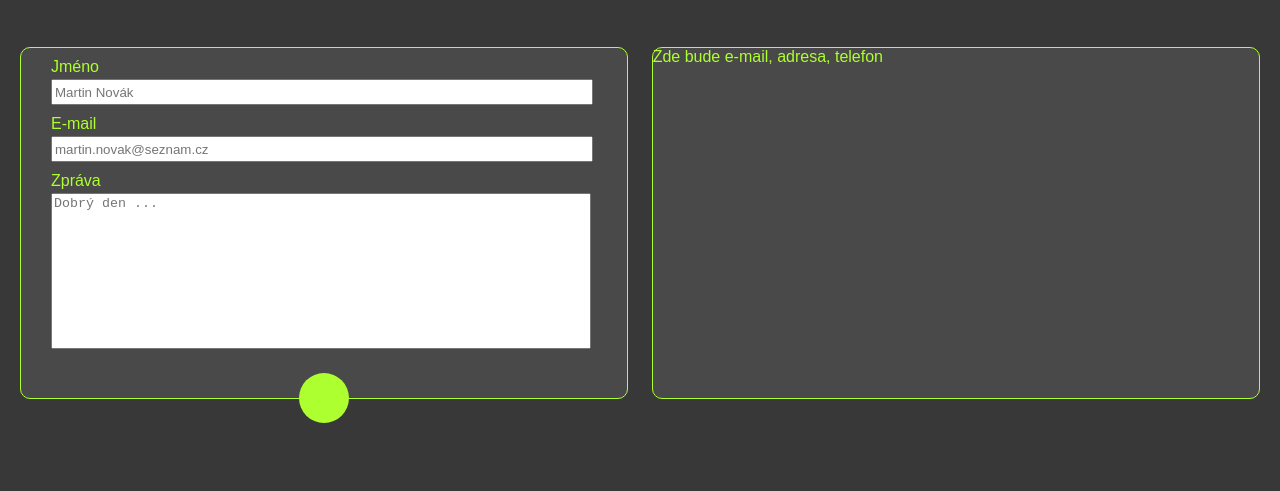
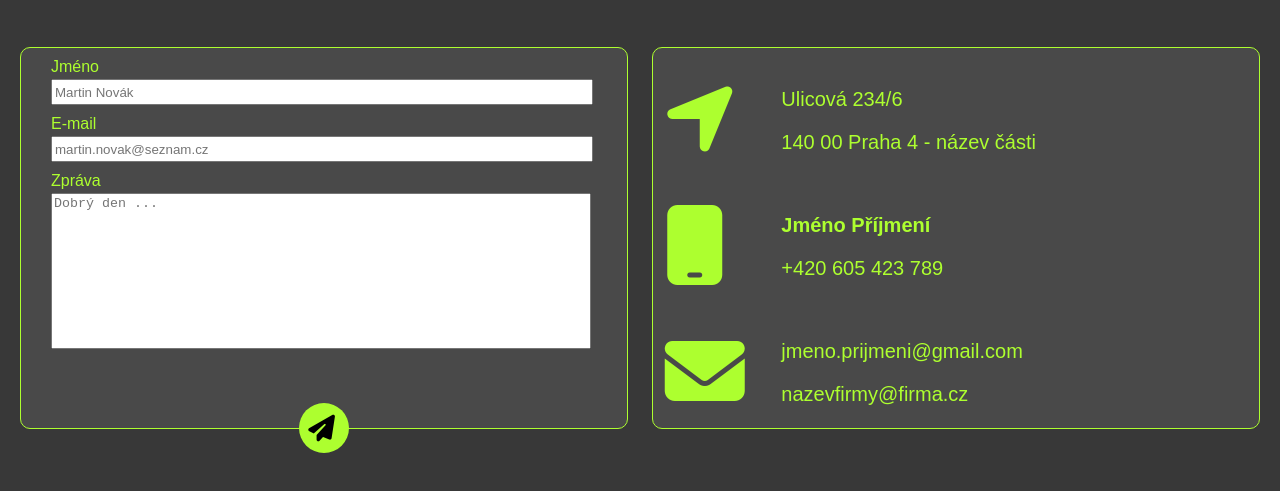
Before and after one commit to Martin-Prusa/ukolWeb, a plain HTML site: page contact.html in a window 1280 px wide. Shown: the part 165-656 px from the top of the page. Drawn offline with Linux system fonts and the light colour scheme.

Commit message:
dokonceni-kontaktu

```diff
--- a/contact.html
+++ b/contact.html
@@ -4,6 +4,7 @@
     <meta charset="UTF-8">
     <title>Kontakt</title>
     <link rel="stylesheet" href="styles.css">
+    <script src="https://kit.fontawesome.com/096b910122.js" crossorigin="anonymous"></script>
 </head>
 <body>
 <div class="navigace">
@@ -16,7 +17,7 @@
 </div>
 
 <h1 class="nadpis">Kontakt</h1>
-    <div  class="win">
+<div class="win">
     <div class="okno">
         <form>
             <div><label for="jmeno">Jméno</label></div>
@@ -27,11 +28,28 @@
             <br>
             <div><label for="zprava">Zpráva</label></div>
             <textarea id="zprava" name="zprava" type="text" placeholder="Dobrý den ..."></textarea>
-                <div class="odeslat"><button></button></div>
+            <div class="odeslat">
+                <button><i class="fas fa-paper-plane fa-2x" style="padding-right: 5px"></i></button>
+            </div>
         </form>
     </div>
     <div class="okno">
-            Zde bude e-mail, adresa, telefon
+        <div class = "velkeokno">
+            <div class="contact-icon">
+                <i class="fas fa-location-arrow fa-5x"></i>
+            </div>
+            <div class="text"><p>Ulicová 234/6</p><p>140 00 Praha 4 - název části</p></div>
+            <br>
+            <div class="contact-icon">
+                <i class="fas fa-mobile fa-5x"></i>
+            </div>
+            <div class="text"><p><b>Jméno Příjmení</b></p><p>+420 605 423 789</p></div>
+            <br>
+            <div class="contact-icon">
+                <i class="fas fa-envelope fa-5x"></i>
+            </div>
+            <div class="text"><p>jmeno.prijmeni@gmail.com</p><p>nazevfirmy@firma.cz</p></div>
+        </div>
     </div>
 </div>
 </body>
--- a/styles.css
+++ b/styles.css
@@ -30,6 +30,7 @@ body {
     color: greenyellow;
     border-radius: 10%;
     text-decoration: none;
+    transition: background-color 1s, color 1s;
 }
 
 .navigace a:hover {
@@ -66,9 +67,8 @@ body {
     border: 1px solid greenyellow;
     border-radius: 10px;
     width: 48%;
-    height: 350px;
+    height: 380px;
     color: greenyellow;
-
 }
 
 textarea {
@@ -96,15 +96,40 @@ textarea {
     display: flex;
     justify-content: center;
     align-items: center;
-    margin-top: 20px;
 }
 
 .odeslat button{
     border-radius: 100%;
+    margin-top: 50px;
     width: 50px;
     height: 50px;
     border: none;
     outline: none;
     background-color: greenyellow;
     cursor: pointer;
+    transition: width 1s, height 1s, margin-top 1s;
 }
+
+.odeslat button:hover{
+    width: 70px;
+    height: 70px;
+    margin-top: 40px;
+}
+
+
+
+
+.velkeokno div{
+    align-items: center;
+    margin-top: 20px;
+    margin-left: 2%;
+}
+
+.text{
+    display: inline-block;
+    font-size: 20px;
+}
+.contact-icon{
+    display: inline-block;
+    width: 100px;
+}
```
Lines whose indentation alone changed are shown as unchanged.
